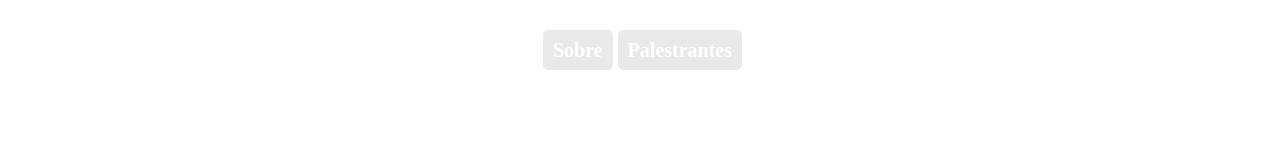
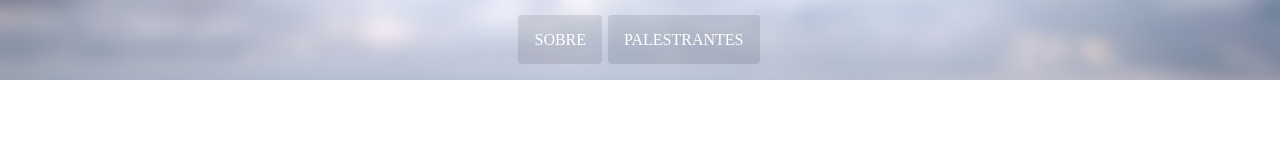
Before and after one commit to AlNuN/aluraconf, a plain HTML site: page index.html in a window 1280 px wide. Drawn offline with Linux system fonts and the light colour scheme.

Commit message:
Answer to header styling

```diff
--- a/css/header.css
+++ b/css/header.css
@@ -1,34 +1,33 @@
 :root {
   --button-hover: #46989D;
-  --grey: rgba(211,211,211,0.5);
+  --grey: rgba(0,0,0,0.1);
 }
 
-.nav{
-  width: 100%;
-  display: flex;
-  flex-direction: row;
-  align-content: center;
-  justify-content: center;
+.header {
+  background: url(../img/destaque.jpeg) no-repeat;
+  background-size: cover;
+  padding-top: 32px;
 }
 
-.nav-item {
-  background-color: var(--grey);
-  padding: 10px;
-  border-radius: 5px;
-  margin-left: 5px;
-  margin-top: 30px;
+.header .main-menu{
+  text-align: center;
+}
+
+.header .main-menu .menu-item {
+  display: inline-block;
+  margin: 0 2px 32px 0;
+}
+
+.header .main-menu .menu-item a {
+  color: white;
+  padding: 16px;
+  background: var(--grey);
+  border-radius: 4px;
+  text-decoration: none;
+  text-transform: uppercase;
   transition: background-color 0.5s linear;
 }
 
-.nav-item a {
-  color: white;
-  text-decoration: none;
-  font-weight: 900;
-  font-size: 20px;
-  font-family: 'Times New Roman', Times, serif;
+.header .main-menu .menu-item a:hover {
+  background-color: var(--button-hover);
 }
-
-.nav-item:hover {
-  background-color: var(--button-hover);
-  transition: background-color 0.5s linear;
-}
--- a/index.html
+++ b/index.html
@@ -8,11 +8,11 @@
   <link rel="stylesheet" href="css/header.css">
 </head>
 <body>
-  <header>
-    <nav>
-      <ul class="nav">
-        <li class="nav-item"><a href="#">Sobre</a></li>
-        <li class="nav-item"><a href="#">Palestrantes</a></li>
+  <header class="header">
+    <nav class="main-menu">
+      <ul>
+        <li class="menu-item"><a href="#">Sobre</a></li>
+        <li class="menu-item"><a href="#">Palestrantes</a></li>
       </ul>
     </nav>
   </header>
```
